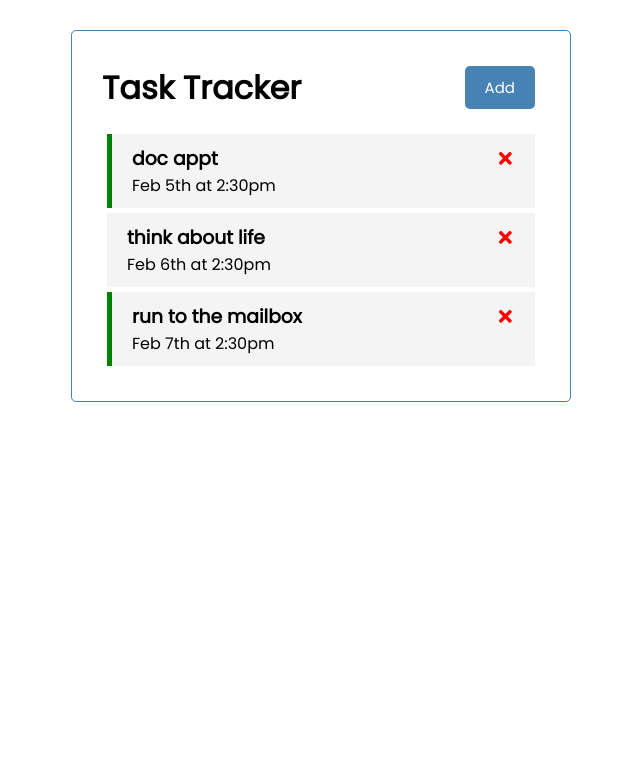
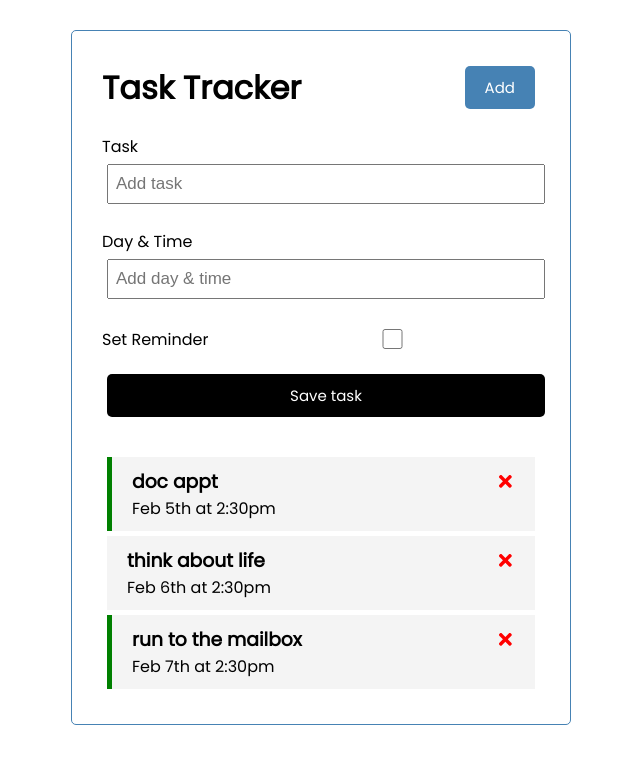
Before and after one commit to gbolli/react-task-tracker, a React (Create React App) app: page / in a window 1280 px wide. Shown: the top 764 px of the page, without its empty margins (319-959 px from the left). Built offline with nearby package versions, Linux system fonts and the light colour scheme.

Commit message:
Create AddTask form with component state

```diff
--- a/src/App.js
+++ b/src/App.js
@@ -1,5 +1,6 @@
 import Header from './components/Header'
 import Tasks from './components/Tasks'
+import AddTask from './components/AddTask'
 import { useState } from 'react'
 
 function App() {
@@ -37,6 +38,7 @@
   return (
     <div className="container">
       <Header />
+      <AddTask />
       { tasks.length > 0 ?
         (<Tasks
             tasks={tasks}
--- /dev/null
+++ b/src/components/AddTask.js
@@ -0,0 +1,41 @@
+import { useState } from 'react'
+
+const AddTask = () => {
+    const [text, setText] = useState('')
+    const [day, setDay] = useState('')
+    const [reminder, setReminder] = useState(false)
+
+    return (
+        <form className="add-form">
+            <div className="form-control">
+                <label>Task</label>
+                <input
+                    type="text"
+                    placeholder="Add task"
+                    value={text}
+                    onChange={(e) => setText(e.target.value)}
+                />
+            </div>
+            <div className="form-control">
+                <label>Day & Time</label>
+                <input
+                    type="text"
+                    placeholder="Add day & time"
+                    value={day}
+                    onChange={(e) => setDay(e.target.value)}
+                />
+            </div>
+            <div className="form-control form-control-check">
+                <label>Set Reminder</label>
+                <input
+                    type="checkbox"
+                    value={reminder}
+                    onChange={(e) => setReminder(e.currentTarget.checked)}
+                />
+            </div>
+            <input type="submit" value="Save task" className="btn btn-block"/>
+        </form>
+    )
+}
+
+export default AddTask
```
